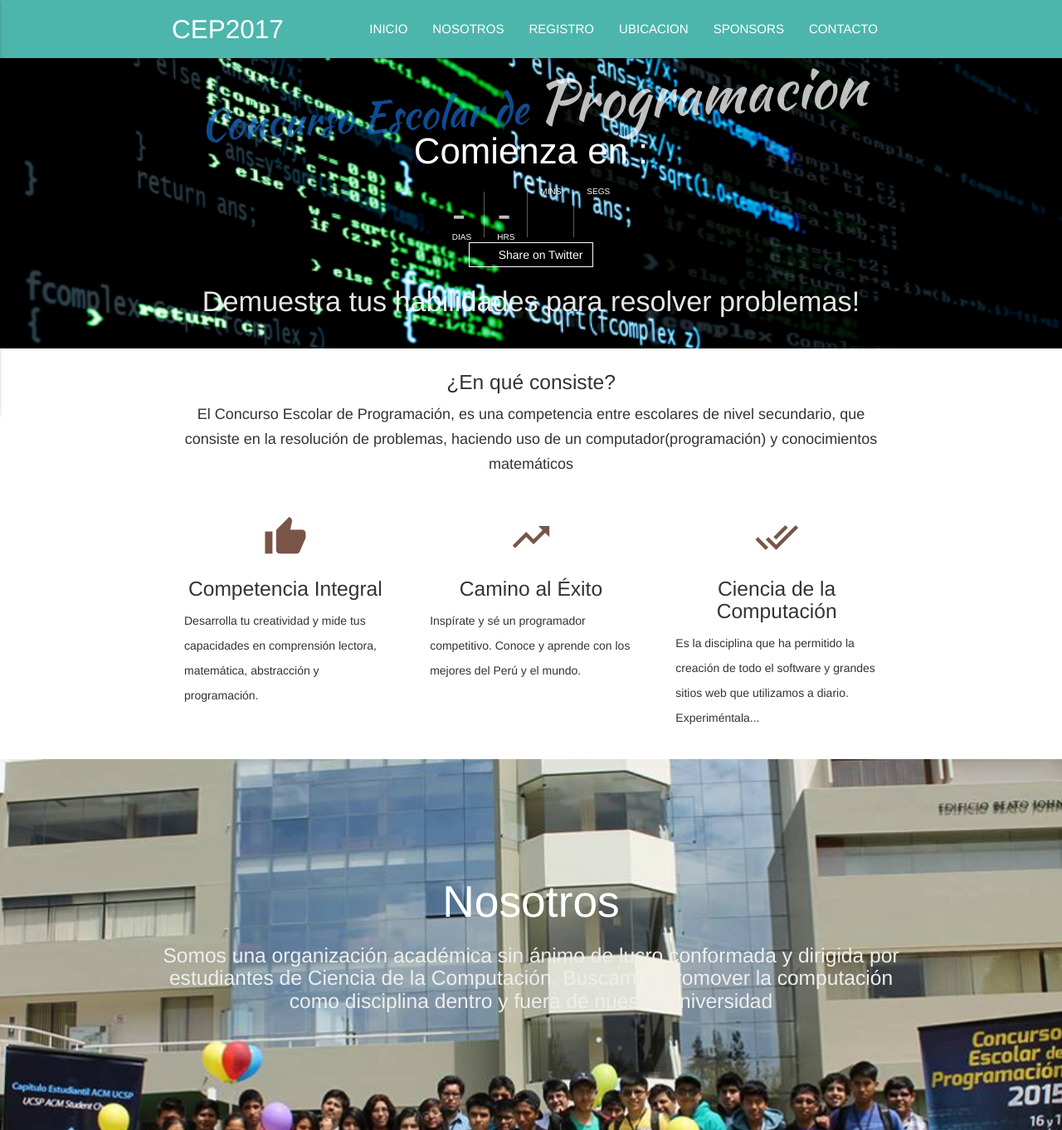
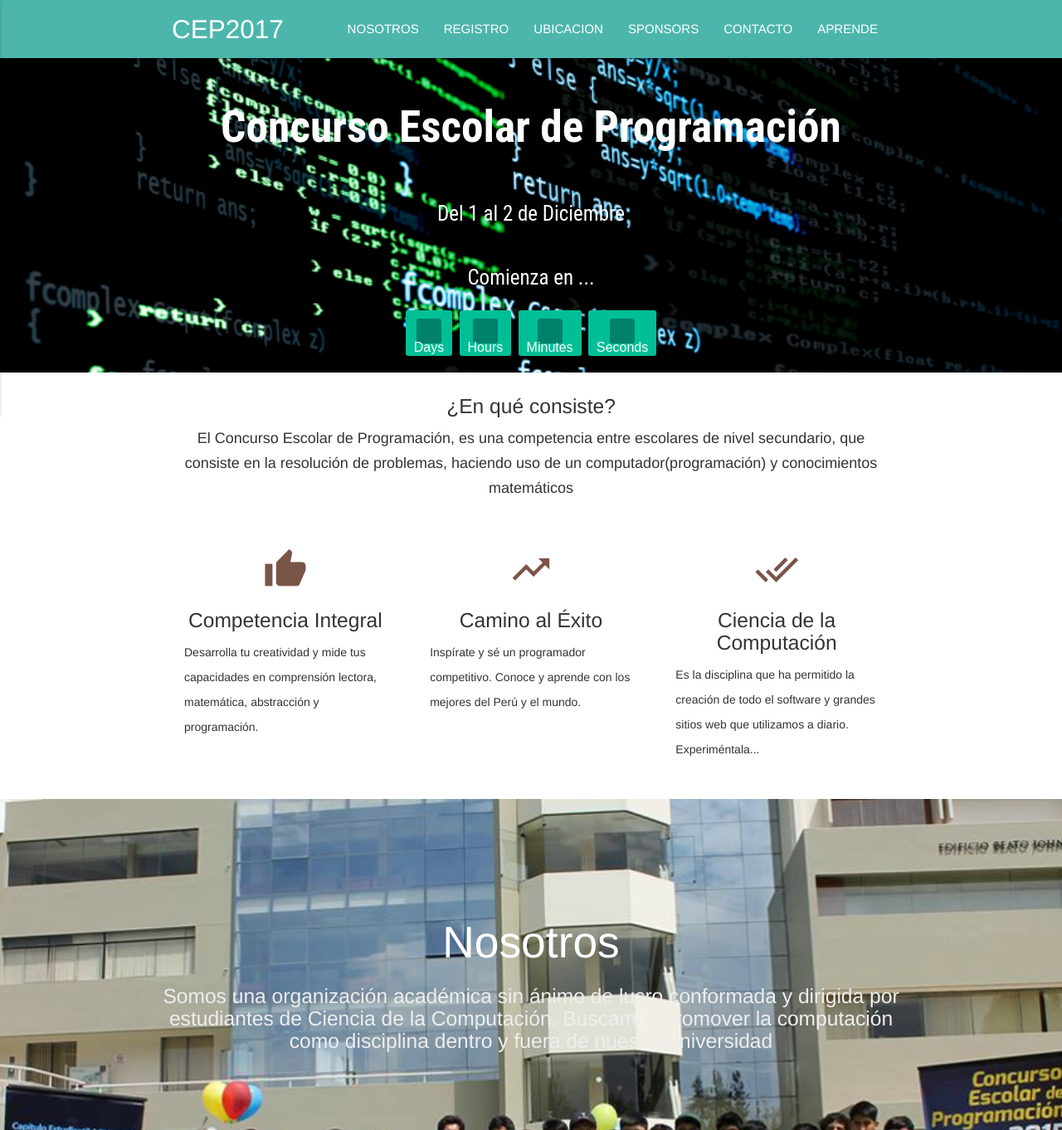
Before and after one commit to AlexFernando/webcep2017, a Django app: page / in a window 1280 px wide. Shown: the top 1362 px of the page at 83% size. Run offline with Django 3.2, Linux system fonts and the light colour scheme; some libraries are stand-ins or nearby versions.

Commit message:
deleting some htmls,css, countdown changed, reduce .css testimonials section

```diff
--- a/homepage/static/homepage/css/testStyles.css
+++ b/homepage/static/homepage/css/additional_styles.css
@@ -305,3 +205,50 @@ ul.cd-author-info li span {
                 visibility: hidden;
         }
 }
+/*end testimonial*/
+
+/*start Countdown*/
+#clockdiv{
+	font-family: sans-serif;
+	color: #fff;
+	display: inline-block;
+	font-weight: 100;
+	text-align: center;
+	font-size: 30px;
+}
+
+#clockdiv > div{
+	padding: 10px;
+	border-radius: 3px;
+	background: #00BF96;
+	display: inline-block;
+}
+
+#clockdiv div > span{
+	padding: 15px;
+	border-radius: 3px;
+	background: #00816A;
+	display: inline-block;
+}
+
+.smalltext{
+	padding-top: 5px;
+	font-size: 16px;
+}
+
+@media only screen and (max-width : 600px) {
+        #clockdiv{
+                font-size: 15px;
+        }
+        #clockdiv > div{
+                padding: 8px;
+        }
+        #clockdiv div > span{
+                padding: 10px;
+        }
+        .smalltext{
+                padding-top: 5px;
+                font-size: 10px;
+        }
+}
+/*end countdown*/
--- a/homepage/static/homepage/css/timerStyles.css
+++ /dev/null
@@ -1,129 +0,0 @@
-/* html { */
-/*   background: url('http://cdn.willhalling.com/img/pink-cloud.jpg') no-repeat center center fixed; */
-/*   background-size: cover; */
-/*   height: 100%; */
-/* } */
-
-/* body { */
-/*   background: transparent; */
-/*   height: 100%; */
-/* } */
-
-.wrap {
-  /* OLD browser support */
-  display: -webkit-box;
-  display: -moz-box;
-  display: -ms-flexbox;
-  -moz-box-wrap: nowrap;
-  -webkit-box-wrap: nowrap;
-  -ms-flexbox-wrap: nowrap;
-  -moz-box-direction: column;
-  -webkit-box-direction: column;
-  -ms-flexbox-direction: column;
-  /* END OLD browser support */
-
-  /* background-color: rgba(245, 0, 0, 1); */
-  display: flex; /* or inline-flex */
-  flex-direction: column; /* or usually or row */
-  justify-content: space-around;
-  align-items: center;
-
-  height: 50%;
-  width: 100%;
-}
-
-.logo {
-  -ms-transform: rotate(-3deg); /* IE 9 */
-  -webkit-transform: rotate(-3deg); /* Safari */
-  transform: rotate(-3deg);
-  padding-top: 100px;
-}
-
-.logo a {
-  /* Google font: https://www.google.com/fonts/specimen/Kaushan+Script */
-  font-family: 'Kaushan Script', cursive;
-  color: #1565c0;
-  font-size: 50px;
-  padding: 10px;
-  opacity: 0.75;
-
-}
-
-.logo a .logo-alt {
-  color: white;
-  font-size: 70px;
-}
-
-.logo a:hover, .logo a:focus {
-  text-decoration: none;
-  opacity: 1.0;
-}
-
-p {
-  margin: 0;
-}
-
-#countdown {
-  color: white;
-  display: flex;
-  max-width: 360px;
-  justify-content: center;
-  margin: 0 auto;
-}
-
-#countdown .countdown-section {
-  padding: 0 15px;
-  border-right: 1px solid rgba(255, 255, 255, 0.36);
-}
-
-#countdown .countdown-section:last-child {
-  border-right: 0;
-}
-
-#countdown .countdown-section .h1 {
-  opacity: 0.75;
-  font-size:50px;
-}
-
-#countdown .countdown-section .text-center {
-  color: white;
-  opacity: 1.0;
-  font-size:10px;
-}
-
-.share {
-  position: relative;
-  padding: 6px 12px 6px 35px;
-  color: white;
-  border: 1px solid white;
-}
-
-.share:hover {
-  color: white;
-  text-decoration: underline;
-  background-color: rgba(255, 255, 255, 0.36);
-}
-
-.share-twitter {
-  height: 24px;
-  width: 24px;
-  position: absolute;
-  top: 3px;
-  left: 7px;
-}
-
-.btn-default {
-
-}
-
-.site-footer {
-  color:white;
-  font-size: 0.875em /* 14px */
-    height: 54px;
-  padding-bottom: 20px;
-}
-
-a {
-  color:white;
-  text-decoration: none;
-}
--- a/homepage/static/homepage/js/init.js
+++ b/homepage/static/homepage/js/init.js
@@ -35,12 +35,13 @@ $( document ).ready(function(){
         }
     });
 
-    function getTimeRemaining(endtime){
+    //countdown functions
+    function getTimeRemaining(endtime) {
       var t = Date.parse(endtime) - Date.parse(new Date());
-        var seconds = Math.floor( (t/1000) % 60 );
-        var minutes = Math.floor( (t/1000/60) % 60 );
-        var hours = Math.floor( (t/(1000*60*60)) % 24 );
-        var days = Math.floor( t/(1000*60*60*24) );
+      var seconds = Math.floor((t / 1000) % 60);
+      var minutes = Math.floor((t / 1000 / 60) % 60);
+      var hours = Math.floor((t / (1000 * 60 * 60)) % 24);
+      var days = Math.floor(t / (1000 * 60 * 60 * 24));
       return {
         'total': t,
         'days': days,
@@ -50,30 +51,31 @@ $( document ).ready(function(){
       };
     }
 
-    function initializeClock(id, endtime){
+    function initializeClock(id, endtime) {
       var clock = document.getElementById(id);
       var daysSpan = clock.querySelector('.days');
       var hoursSpan = clock.querySelector('.hours');
       var minutesSpan = clock.querySelector('.minutes');
       var secondsSpan = clock.querySelector('.seconds');
 
-        function updateClock(){
+      function updateClock() {
         var t = getTimeRemaining(endtime);
+
         daysSpan.innerHTML = t.days;
         hoursSpan.innerHTML = ('0' + t.hours).slice(-2);
         minutesSpan.innerHTML = ('0' + t.minutes).slice(-2);
         secondsSpan.innerHTML = ('0' + t.seconds).slice(-2);
 
-            if(t.total<=0){
+        if (t.total <= 0) {
           clearInterval(timeinterval);
         }
       }
 
       updateClock();
-        var timeinterval = setInterval(updateClock,1000);
+      var timeinterval = setInterval(updateClock, 1000);
     }
-    // LAUNCH DATE
-    // USE CHRISTMAS DAY so countdown is not a negative value for foreseeable future
-    var deadline = 'December 01 2017 00:00:00 UTC';
-    initializeClock('countdown', deadline);
+
+    var deadline = new Date(Date.parse(new Date("02 December 2017 09:00:00")) + 0 * 0 * 0 * 0 * 1000);
+    initializeClock('clockdiv', deadline);
+    //end countdown functions
 });
--- a/homepage/templates/homepage/base.html
+++ b/homepage/templates/homepage/base.html
@@ -14,9 +14,8 @@
         <link href="https://fonts.googleapis.com/css?family=Kaushan+Script" rel="stylesheet" type="text/css">
         <link href="https://maxcdn.bootstrapcdn.com/bootstrap/3.3.5/css/bootstrap.min.css" rel="stylesheet" type="text/css">
         <link type="text/css" rel="stylesheet" href="{% static 'homepage/css/materialize.css' %}"  media="screen,projection"/>
-        <link type="text/css" rel="stylesheet" href="{% static 'homepage/css/style.css' %}"  media="all"/>
-        <link type="text/css" rel="stylesheet" href="{% static 'homepage/css/testStyles.css' %}"  media="all"/>
-        <link type="text/css" rel="stylesheet" href="{% static 'homepage/css/timerStyles.css' %}"  media="all"/>
+        <link type="text/css" rel="stylesheet" href="{% static 'homepage/css/main.css' %}" media="all"/>
+        <link type="text/css" rel="stylesheet" href="{% static 'homepage/css/additional_styles.css' %}" media="all"/>
         <link href="https://fonts.googleapis.com/icon?family=Material+Icons" rel="stylesheet">
 
     {% endblock %}
@@ -29,28 +28,31 @@
         <nav class="nav-fixed teal lighten-2">
             <div class="nav-wrapper container">
                 <a href="#" data-activates="slide-out" class="button-collapse" id="button-collapse"><i class="material-icons cyan-text text-darken-4">menu</i></a>
-                <a id="logo-container" href="base.html" class="brand-logo">CEP2017</a>
+                <a id="logo-container" href="#" class="brand-logo">CEP2017</a>
                 <ul id="nav-mobile" class="right hide-on-med-and-down">
-                    <li><a href="http://localhost:8000/#index-banner">INICIO</a></li>
+                    <!--<li><a href="http://localhost:8000/#index-banner">INICIO</a></li>-->
                     <li><a href="http://localhost:8000/#nosotros">NOSOTROS</a></li>
                     <li><a href="http://localhost:8000/#register">REGISTRO</a></li>
                     <li><a href="http://localhost:8000/#ubicacion">UBICACION</a></li>
                     <li><a href="http://localhost:8000/#sponsors">SPONSORS</a></li>
+                    <!--<li><a href="http://localhost:8000/#testimonios">TESTIMONIOS</a></li>-->
                     <li><a href="http://localhost:8000/contact/">CONTACTO</a></li>
+                    <li><a href="http://cs.ucsp.edu.pe/aprende/">APRENDE</a></li>
                 </ul>
             </div>
         </nav>
         <div class="nav-wrapper">
             <ul class="side-nav" id="slide-out">
-                <li><a href="http://localhost:8000/#index-banner">INICIO</a></li>
+                <!--<li><a href="http://localhost:8000/#index-banner">INICIO</a></li>-->
                 <li><a href="http://localhost:8000/#nosotros">NOSOTROS</a></li>
                 <li><a href="http://localhost:8000/#register">REGISTRO</a></li>
                 <li><a href="http://localhost:8000/#ubicacion">UBICACION</a></li>
                 <li><a href="http://localhost:8000/#sponsors">SPONSORS</a></li>
+                <!--<li><a href="http://localhost:8000/#testimonios">TESTIMONIOS</a></li>-->
                 <li><a href="http://localhost:8000/contact/">CONTACTO</a></li>
+                <li><a href="http://cs.ucsp.edu.pe/aprende/">APRENDE</a></li>
             </ul>
         </div>
-
     </div>
 
 
--- a/homepage/templates/homepage/home.html
+++ b/homepage/templates/homepage/home.html
@@ -6,8 +6,41 @@
 {% block title %}CEP 2017{% endblock %}
 
 {% block content %}
+    <div id="index-banner" class="parallax-container" xmlns="http://www.w3.org/1999/html">
+      <div class="section no-pad-bot">
+        <div class="container">
+          <div class="row center-align">
+            <br/><br/>
+            <div class="col s12">
+              <h2 class="header col s12 white-text">Concurso Escolar de Programación</h2>
+              <h5 class="col s12 white-text">Del 1 al 2 de Diciembre</h5>
+            </div>
+              <h5 class="col s12 white-text">Comienza en ...</h5>
+              <div id="clockdiv">
+                  <div>
+                    <span class="days"></span>
+                    <div class="smalltext">Days</div>
+                  </div>
+                  <div>
+                    <span class="hours"></span>
+                    <div class="smalltext">Hours</div>
+                  </div>
+                  <div>
+                    <span class="minutes"></span>
+                    <div class="smalltext">Minutes</div>
+                  </div>
+                  <div>
+                    <span class="seconds"></span>
+                    <div class="smalltext">Seconds</div>
+                  </div>
+              </div>
+          </div>
+        </div>
+      </div>
+      <div class="parallax">{% load staticfiles %}<img class="responsive-img" src="{% static "homepage/img/background1.jpg" %}" alt="Unsplashed background img 1"></div>
+    </div>
 
-    {% include "homepage/timer.html" %}
+
     <div class="container" id="inicio">
     <div class="section">
         <div class="row" id="content">
@@ -196,9 +229,6 @@
 
     </div>
 
-
-    {% include "homepage/testimonials.html" %}
-
     <div class="container" id="sponsors">
        <div id="sponsor" class="row">
            <h1 class="center-align grey-text text-darken-2">Sponsors</h1>
@@ -215,4 +245,66 @@
     </div>
 
 
+<div class="testimonial-container" id="testimonios">
+  <div class="dk-container">
+    <div class="cd-testimonials-wrapper cd-container">
+      <h1 class="center-align grey-text text-darken-2">Testimonios</h1>
+      <ul class="cd-testimonials">
+        <li>
+          <div class="testimonial-content">
+            <p>El CEP significó una gran experiencia siendo esta la primera vez que participé, me permitió desenvolverme en esto que tanto llamaba mi atención,
+              conocer gente que comparte esta afición y a su vez me permitió definir aquello a lo que me quiero dedicar,
+              en general fue una grata experiencia que espero más personas pueden vivir.</p>
+              <div class="chip">
+                    {% load staticfiles %} <img src="{% static "homepage/img/guido.png" %}">
+                  <strong>Guido Tapia</strong>
+              </div>
+                <br>
+              <div class="chip">
+                  <i>Participante <strong>CEP 2016</strong>, 3er puesto</i>
+                  <i class="close material-icons">close</i>
+              </div>
+          </div>
+        </li>
+        <li>
+          <div class="testimonial-content">
+            <p>La programación ha desarrollado en mí la capacidad de crear nuevas cosas, empezar el día con un objetivo,
+              organizarme mejor, ahora siento que puedo hacer lo que mi mente imagine.
+            </p>
+               <div class="chip">
+                    {% load staticfiles %} <img src="{% static "homepage/img/saul.png" %}">
+                  <strong>Saul Rojas</strong>
+              </div>
+                <br>
+              <div class="chip">
+                  <i>Participante <strong>CEP 2016</strong>, 5to puesto</i>
+                  <i class="close material-icons">close</i>
+              </div>
+          </div>
+        </li>
+        <li>
+          <div class="testimonial-content">
+            <p>La experiencia de ser entrenadora del CEP 2016 fue muy satisfactoria, porque durante ese tiempo pude ver el
+              interés de los estudiantes hacia lo que a veces se percibe como abstracto, y que ellos se dan cuenta de cómo
+              los cursos que llevan en el colegio pueden servirles para programar. Considero que está iniciativa nos ayuda
+              a descubrir en los jóvenes nuevas habilidades y destrezas que nos ayudan a identificar una vocación desde una
+              temprana edad y poder seguir practicando.</p>
+              <div class="chip">
+                  {% load staticfiles %} <img src="{% static "homepage/img/brendita.png" %}">
+                  <strong>Brenda Solari</strong>
+              </div>
+                <br>
+              <div class="chip">
+                  <i>Entrenadora <strong>CEP 2016</strong></i>
+                  <i class="close material-icons">close</i>
+              </div>
+          </div>
+        </li>
+      </ul>
+    </div>
+    <!-- cd-testimonials -->
+  </div>
+</div>
+
+
 {% endblock %}
--- a/homepage/templates/homepage/testimonials.html
+++ /dev/null
@@ -1,54 +0,0 @@
-<div class="testimonial-container">
-  <div class="dk-container">
-    <div class="cd-testimonials-wrapper cd-container">
-      <h2>Testimonios</h2>
-      <ul class="cd-testimonials">
-        <li>
-          <div class="testimonial-content">
-            <p>El CEP significó una gran experiencia siendo esta la primera vez que participe me permitió desenvolverme en esto que tanto llamaba mi atención,
-              conocer gente que comparte esta afición y a su vez me permitió definir aquello a lo que me quiero dedicar,
-              en general fue una grata experiencia que espero más personas pueden vivir.</p>
-            <div class="cd-author">
-              {% load staticfiles %} <img src="{% static "homepage/img/guido.png" %}" alt="Author image">
-              <ul class="cd-author-info">
-                <li><strong>Guido Tapia</strong><br><i>Participante <strong>CEP 2016</strong>, 3er puesto</i></li>
-                <li></li>
-              </ul>
-            </div>
-          </div>
-        </li>
-        <li>
-          <div class="testimonial-content">
-            <p>La programación ha desarrollado en mi la capacidad de crear nuevas cosas, empezar el día con un objetivo,
-              organizarme mejor, ahora siento que puedo hacer lo que mi mente imagine.
-            </p>
-            <div class="cd-author">
-              {% load staticfiles %} <img src="{% static "homepage/img/saul.png" %}" alt="Author image">
-              <ul class="cd-author-info">
-                <li><strong>Saul Rojas</strong><br><i>Participante <strong>CEP 2016</strong>, 5to puesto</i></li>
-                <li></li>
-              </ul>
-            </div>
-          </div>
-        </li>
-        <li>
-          <div class="testimonial-content">
-            <p>La experiencia de ser entrenadora del CEP 2016 fue muy satisfactoria, porque durante ese tiempo pude ver el
-              interés de los estudiantes hacia lo que a veces se percibe como abstracto, y que ellos se dan cuenta de cómo
-              los cursos que llevan en el colegio pueden servirles para programar. Considero que está iniciativa nos ayuda
-              a descubrir en los jóvenes nuevas habilidades y destrezas que nos ayudan a identificar una vocación desde una
-              temprana edad y poder seguir practicando.</p>
-            <div class="cd-author">
-              {% load staticfiles %} <img src="{% static "homepage/img/brendita.png" %}" alt="Author image">
-              <ul class="cd-author-info">
-                <li><strong>Brenda Solari</strong><br><i>Entrenadora <strong>CEP 2016</strong> </i></li>
-                <li></li>
-              </ul>
-            </div>
-          </div>
-        </li>
-      </ul>
-    </div>
-    <!-- cd-testimonials -->
-  </div>
-</div>
--- a/homepage/templates/homepage/timer.html
+++ /dev/null
@@ -1,29 +0,0 @@
-<div class="wrap parallax-container" xmlns="http://www.w3.org/1999/html">
-  <div class="logo text-center">
-    <a href="#" title="grateful.today">Concurso Escolar de <span class="logo-alt"> Programacion</span></a>
-  </div>
-  <h3 class="header col s12 white-text"> Comienza en : </h3>
-  <div id="countdown">
-    <div class="countdown-section">
-      <span class="h1 days">-</span>
-      <div class="text-center">DIAS</div>
-    </div>
-    <div class="countdown-section">
-      <span class="h1 hours">-</span>
-      <div class="text-center">HRS</div>
-    </div>
-    <div class="countdown-section">
-      <span class="h1 minutes"></span>
-      <div class="text-center">MINS</div>
-    </div>
-    <div class="countdown-section">
-      <span class="h1 seconds"></span>
-      <div class="text-center">SEGS</div>
-    </div>
-  </div>
-  <p class="text-center" ><a class="share" href="https://twitter.com/home?status= Enterate mas sobre el concurso escolar de programacion en https://cs.ucsp.edu.pe/cep2017" target="_blank" title="Share on Twitter"><svg class="share-twitter" viewBox="0 0 512 512"><path d="M419.6 168.6c-11.7 5.2-24.2 8.7-37.4 10.2 13.4-8.1 23.8-20.8 28.6-36 -12.6 7.5-26.5 12.9-41.3 15.8 -11.9-12.6-28.8-20.6-47.5-20.6 -42 0-72.9 39.2-63.4 79.9 -54.1-2.7-102.1-28.6-134.2-68 -17 29.2-8.8 67.5 20.1 86.9 -10.7-0.3-20.7-3.3-29.5-8.1 -0.7 30.2 20.9 58.4 52.2 64.6 -9.2 2.5-19.2 3.1-29.4 1.1 8.3 25.9 32.3 44.7 60.8 45.2 -27.4 21.4-61.8 31-96.4 27 28.8 18.5 63 29.2 99.8 29.2 120.8 0 189.1-102.1 185-193.6C399.9 193.1 410.9 181.7 419.6 168.6z"></path></svg>Share on Twitter</a></p>
-  <div class="row center">
-    <h4 class="header col s12">Demuestra tus habilidades para resolver problemas!</h4>
-  </div>
-  <div class="parallax">{% load staticfiles %}<img class="responsive-img" src="{% static "homepage/img/background1.jpg" %}" alt="Unsplashed background img 1"></div>
-</div>
```
Also changed, not shown: other parts of homepage/static/homepage/css/additional_styles.css (+7 -107 lines), homepage/templates/homepage/inicio.html (deleted, +0 -22 lines), homepage/static/homepage/css/main.css (renamed from homepage/static/homepage/css/style.css), homepage/static/homepage/img/background2.jpg (deleted), homepage/static/homepage/img/background3.jpg (deleted). Lines whose indentation alone changed are shown as unchanged.
